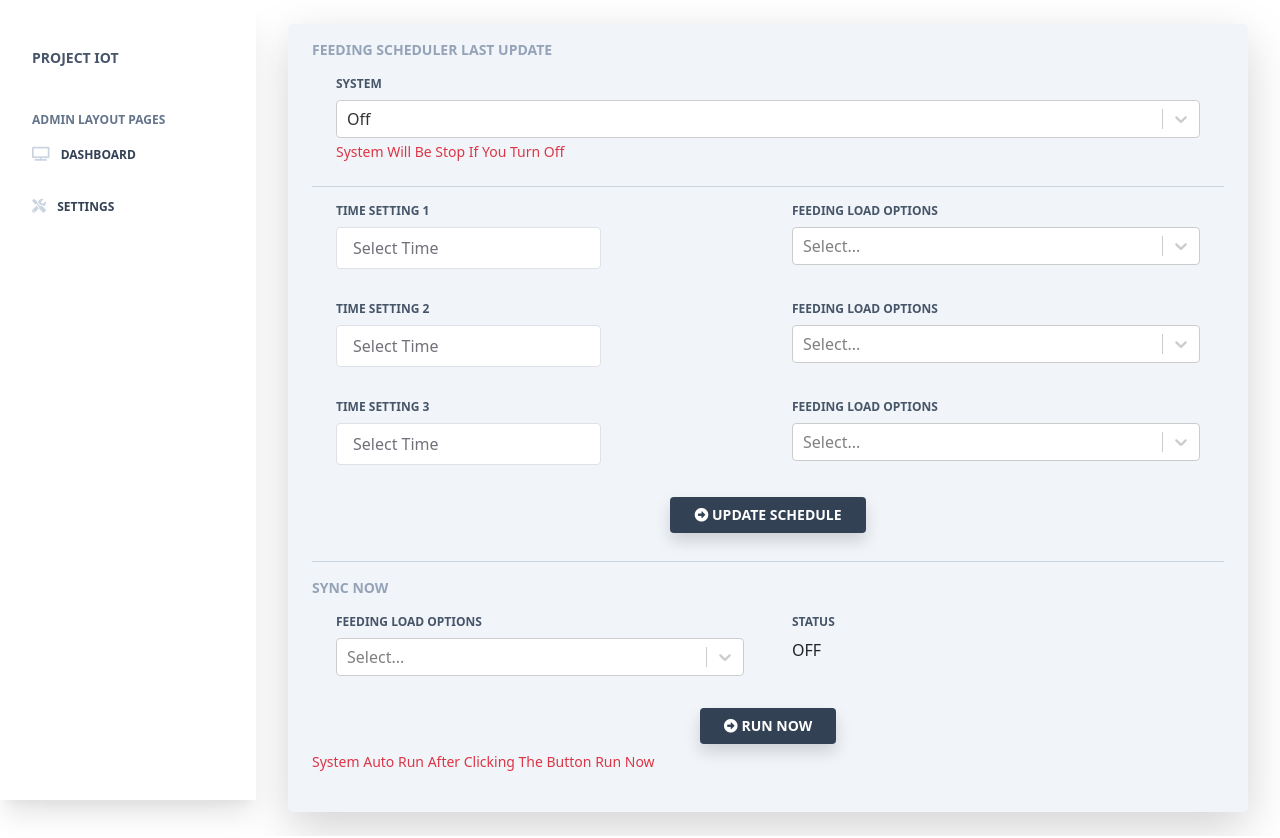
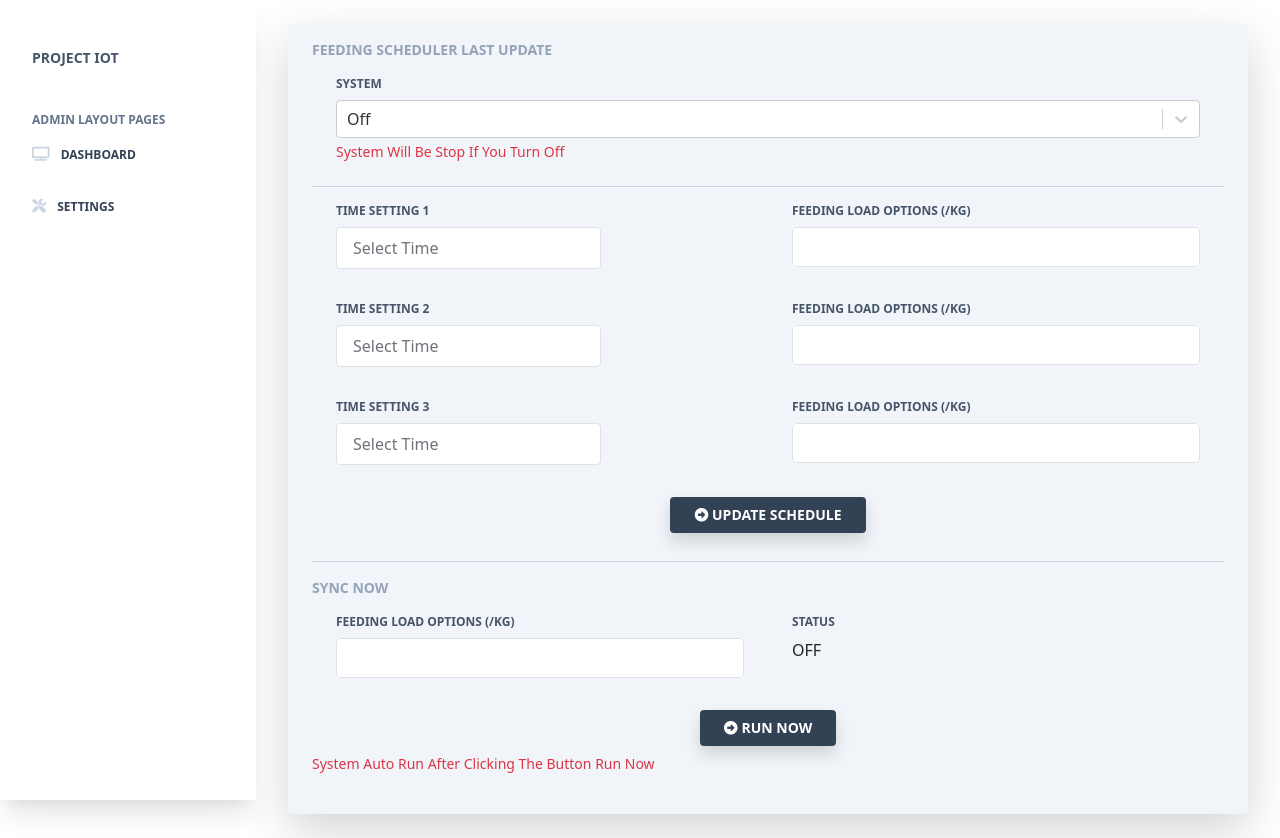
Before and after one commit to nugrohoodik90/project-iot, a React (Create React App) app: page /admin/settings in a window 1280 px wide. Built offline with nearby package versions, Linux system fonts and the light colour scheme; no server answers.

Commit message:
update form

```diff
--- a/package.json
+++ b/package.json
@@ -6,6 +6,7 @@
   "dependencies": {
     "@babel/plugin-proposal-private-property-in-object": "^7.21.11",
     "@fortawesome/fontawesome-free": "5.15.3",
+    "@material-tailwind/react": "^2.1.9",
     "@popperjs/core": "2.9.1",
     "@tailwindcss/forms": "0.2.1",
     "autoprefixer": "10.2.5",
--- a/src/components/Cards/CardSettings.jsx
+++ b/src/components/Cards/CardSettings.jsx
@@ -1,30 +1,17 @@
 import 'react-datepicker/dist/react-datepicker.module.css'
+import 'react-toastify/dist/ReactToastify.css';
 
 import React, { useEffect, useState } from "react";
+import { ToastContainer, toast } from 'react-toastify';
 import { useDispatch, useSelector } from "react-redux";
-import { ToastContainer, toast } from 'react-toastify';
-import 'react-toastify/dist/ReactToastify.css';
 
 import DatePicker from 'react-datepicker';
+import { Input } from "@material-tailwind/react"
 import Select from "react-select";
 import axios from "axios"
 import { updateRelaysActions } from "../../redux/actions/relayActions";
 
 // components
-export const FeedOptions = [
-  {
-    value: "1",
-    label: "0.5 Kg"
-  },
-  {
-    value: "3",
-    label: "1 Kg"
-  },
-  {
-    value: "4",
-    label: "1.5 Kg"
-  },
-]
 export const RelayOptions = [
   {
     value: true,
@@ -48,16 +35,13 @@ export default function CardSettings() {
     load_1: getRelays?.load_1,
     load_2: getRelays?.load_2,
     load_3: getRelays?.load_3,
+    load_4: getRelays?.load_4,
     time_1: new Date(getRelays?.time_1),
     time_2: new Date(getRelays?.time_2),
     time_3: new Date(getRelays?.time_3)
   });
 
   const [selectedRel, setSelectedRel] = useState(Boolean);
-  const [selectedFeedOption, setSelectedFeedOption] = useState(Boolean);
-  const [selectedFeedOption2, setSelectedFeedOption2] = useState(Boolean);
-  const [selectedFeedOption3, setSelectedFeedOption3] = useState(Boolean);
-  const [selectedFeedOption4, setSelectedFeedOption4] = useState(Boolean);
   const [selectedTime, setSelectedTime] = useState(null);
   const [selectedTime2, setSelectedTime2] = useState(null);
   const [selectedTime3, setSelectedTime3] = useState(null);
@@ -79,10 +63,6 @@ export default function CardSettings() {
         setSelectedTime(new Date(respon?.time_1))
         setSelectedTime2(new Date(respon?.time_2))
         setSelectedTime3(new Date(respon?.time_3))
-        setSelectedFeedOption(respon?.load_1)
-        setSelectedFeedOption2(respon?.load_2)
-        setSelectedFeedOption3(respon?.load_3)
-        setSelectedFeedOption4(respon?.load_4)
         setSelectedRel(respon?.status)
       } catch (error) {
         console.log(error)
@@ -113,22 +93,18 @@ export default function CardSettings() {
   };
 
   const handleFeed = (e, id) => {
+    //console.log(e)
 
-    //console.log(id)
     if (id === 1) {
-      setSelectedFeedOption({ ...data, load_1: e })
+      // setSelectedFeedOption({ ...data, load_1: e })
       setData({ ...data, load_1: e })
     }
     if (id === 2) {
-      setSelectedFeedOption2({ ...data, load_2: e })
       setData({ ...data, load_2: e })
     } else if (id === 3) {
-      setSelectedFeedOption3({ ...data, load_3: e })
       setData({ ...data, load_3: e })
     } else if (id === 0) {
-      setSelectedFeedOption4({ ...data, load_4: e })
-      setData({ ...data, load_4: e })
-      setData({ ...data, sync: true })
+      setData({ ...data, load_4: e, sync: true })
     }
   }
 
@@ -202,14 +178,25 @@ export default function CardSettings() {
                       className="block uppercase text-blueGray-600 text-xs font-bold mb-2"
                       htmlFor="grid-password"
                     >
-                      Feeding Load Options
+                      Feeding Load Options (/kg)
                     </label>
-                    <Select
+                    <Input
+                      // label="Username"
+                      min="1"
+                      onChange={(e) => handleFeed(e.target.value, 1)}
+                      value={data?.load_1}
+                      type="number"
+                      className="bg-white text-gray-900 ring-4 rounded"
+                      containerProps={{
+                        className: "bg-white",
+                      }}
+                    />
+                    {/* <Select
                       id="feed"
                       isSearchable={false}
                       value={FeedOptions.find((item) => item.value === selectedFeedOption)}
                       options={FeedOptions}
-                      onChange={(e) => handleFeed(e.value, 1)} />
+                      onChange={(e) => handleFeed(e.value, 1)} /> */}
                   </div>
                 </div>
                 <div className="flex flex-wrap">
@@ -242,14 +229,25 @@ export default function CardSettings() {
                       className="block uppercase text-blueGray-600 text-xs font-bold mb-2"
                       htmlFor="grid-password"
                     >
-                      Feeding Load Options
+                      Feeding Load Options (/kg)
                     </label>
-                    <Select
+                    <Input
+                      // label="Username"
+                      min="1"
+                      onChange={(e) => handleFeed(e.target.value, 2)}
+                      value={data?.load_2}
+                      type="number"
+                      className="bg-white text-gray-900 ring-4 rounded"
+                      containerProps={{
+                        className: "bg-white",
+                      }}
+                    />
+                    {/* <Select
                       id="feed"
                       isSearchable={false}
                       value={FeedOptions.find((item) => item.value === selectedFeedOption2)}
                       options={FeedOptions}
-                      onChange={(e) => handleFeed(e.value, 2)} />
+                      onChange={(e) => handleFeed(e.value, 2)} /> */}
                   </div>
                 </div>
                 <div className="flex flex-wrap">
@@ -282,14 +280,25 @@ export default function CardSettings() {
                       className="block uppercase text-blueGray-600 text-xs font-bold mb-2"
                       htmlFor="grid-password"
                     >
-                      Feeding Load Options
+                      Feeding Load Options (/kg)
                     </label>
-                    <Select
+                    <Input
+                      // label="Username"
+                      min="1"
+                      onChange={(e) => handleFeed(e.target.value, 3)}
+                      value={data?.load_3}
+                      type="number"
+                      className="bg-white text-gray-900 ring-4 rounded"
+                      containerProps={{
+                        className: "bg-white",
+                      }}
+                    />
+                    {/* <Select
                       id="feed"
                       isSearchable={false}
                       value={FeedOptions.find((item) => item.value === selectedFeedOption3)}
                       options={FeedOptions}
-                      onChange={(e) => handleFeed(e.value, 3)} />
+                      onChange={(e) => handleFeed(e.value, 3)} /> */}
                   </div>
                 </div>
                 <div className="flex justify-center mt-3">
@@ -313,14 +322,25 @@ export default function CardSettings() {
                       className="block uppercase text-blueGray-600 text-xs font-bold mb-2"
                       htmlFor="grid-password"
                     >
-                      Feeding Load Options
+                      Feeding Load Options (/kg)
                     </label>
-                    <Select
+                    <Input
+                      // label="Username"
+                      min="1"
+                      onChange={(e) => handleFeed(e.target.value, 0)}
+                      value={data?.load_4}
+                      type="number"
+                      className="bg-white text-gray-900 ring-4 rounded"
+                      containerProps={{
+                        className: "bg-white",
+                      }}
+                    />
+                    {/* <Select
                       id="feed4"
                       isSearchable={false}
                       value={FeedOptions.find((item) => item.value === selectedFeedOption4)}
                       options={FeedOptions}
-                      onChange={(e) => handleFeed(e.value, 0)} />
+                      onChange={(e) => handleFeed(e.value, 0)} /> */}
 
                   </div>
                   <div className="w-full lg:w-6/12 px-4 py-3">
--- a/src/redux/actions/relayActions/index.jsx
+++ b/src/redux/actions/relayActions/index.jsx
@@ -1,4 +1,7 @@
 import axios from "axios"
+// import { toast } from 'react-toastify';
+
+// const notify = (m) => toast(m);
 
 export const relaysActions = async () => {
     const res = await axios.get("https://cyclic-rest-iot.onrender.com/rel-get/6603410169bdae33c35a3247")
@@ -22,6 +25,9 @@ export const updateRelaysActions = async (data) => {
         sync: Boolean(data.sync)
     }).then(res => {
         console.log(`${res.status}`);
+         if (res.status === 200) {
+            // notify("success");
+        }
         //console.log(res.data);
     }).catch(err => {
         console.log("error", err);
```
Also changed, not shown: 1 other file (tests, documents, lock files or other folders).
